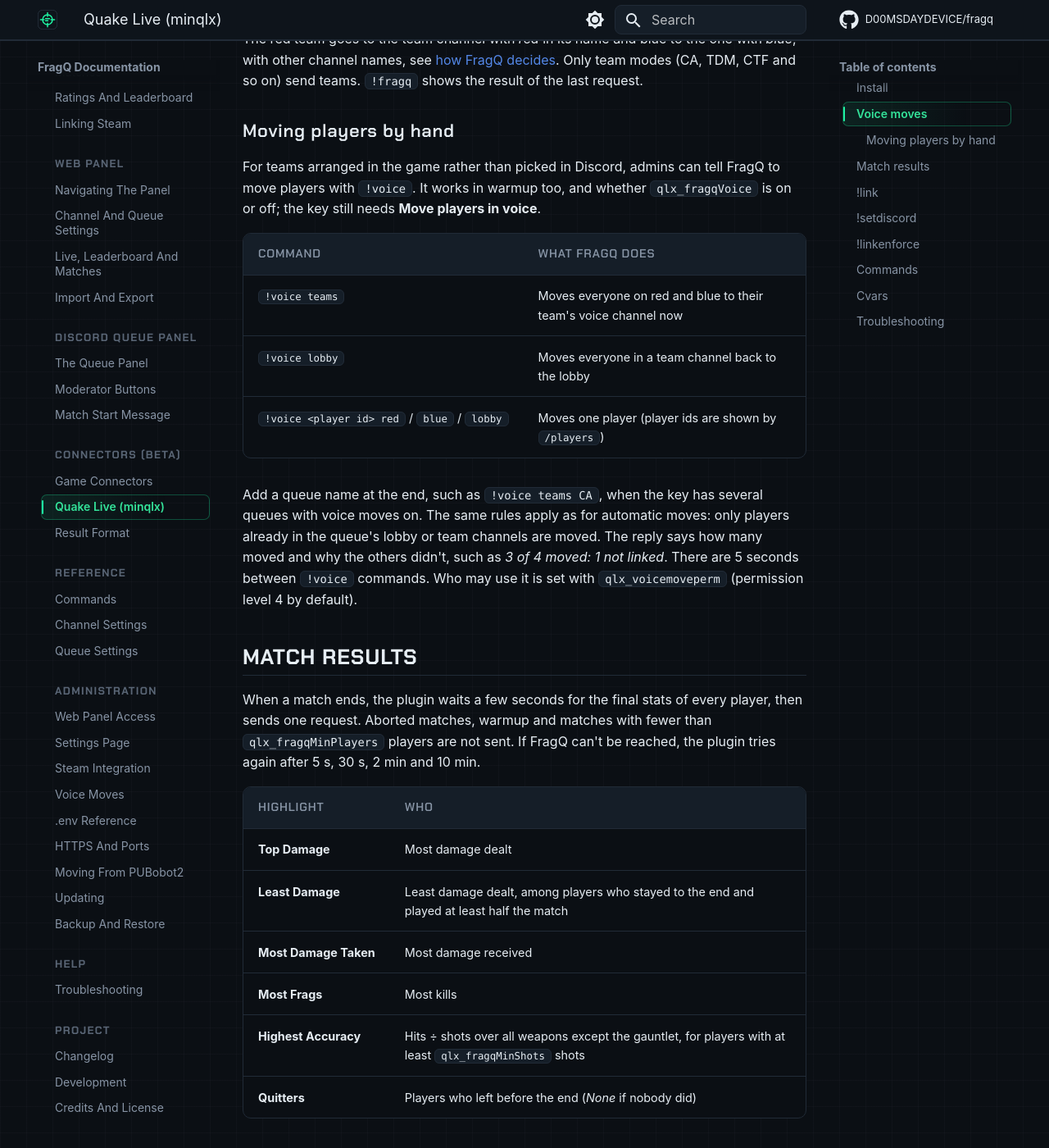
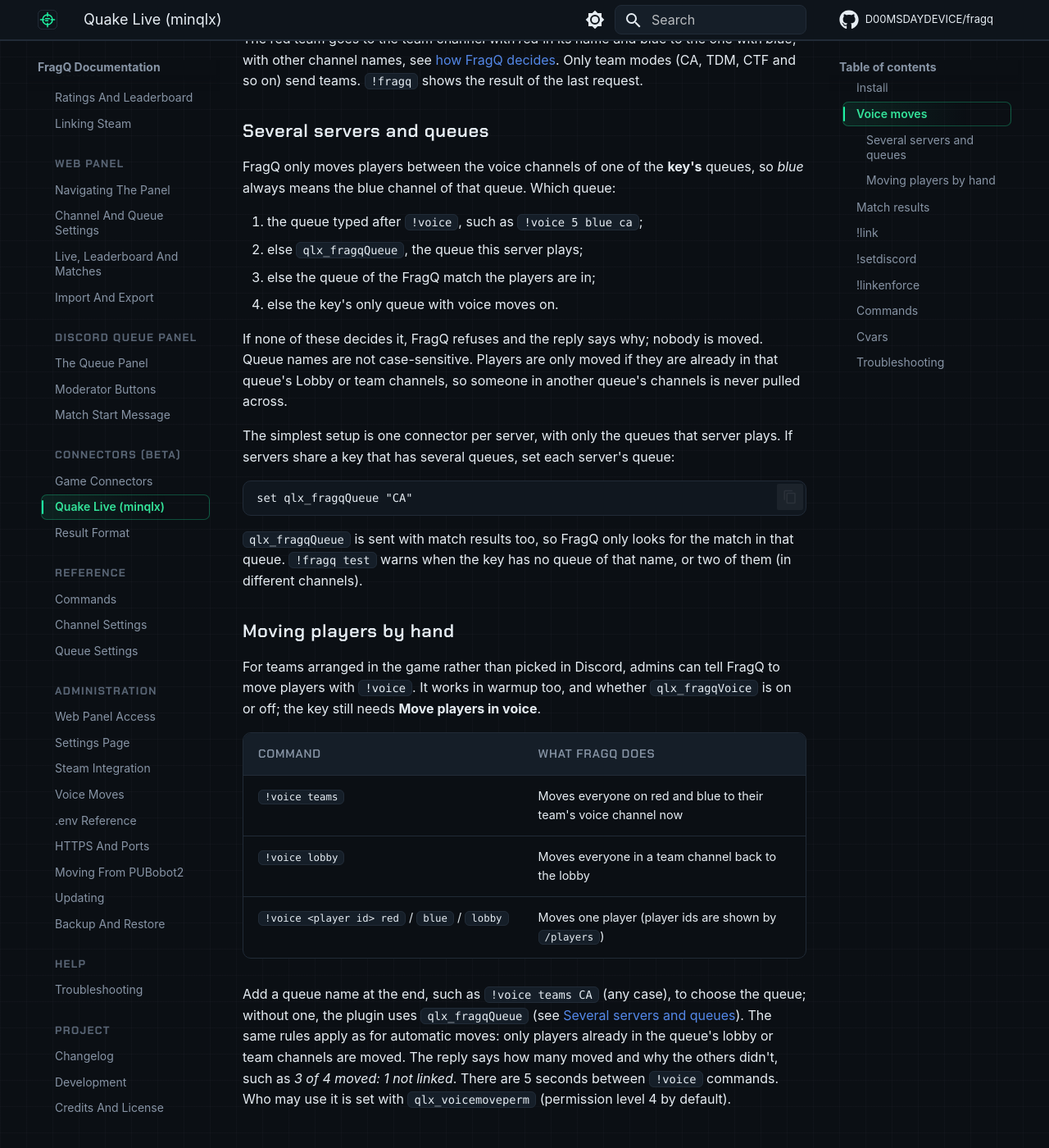
Before and after one commit to D00MSDAYDEVICE/fragq, an MkDocs documentation site: the page built from docs/connectors/quake-live.md, in a window 1280 px wide and 1400 px high, scrolled down 1659 px. Shown: the whole window at 82% size. Built offline with MkDocs 1.6.1 and Material for MkDocs 9.7.7, drawn with Linux system fonts in a browser that asks for light colours; comment, search, counter and statistics services are not loaded; some of the changed text lies outside the part shown.

Commit message:
FragQ 1.3.4
- Quake Live plugin 1.3.0: qlx_fragqQueue names the queue a server plays; it is
  sent with voice requests and results. A queue typed after !voice wins.
- Queue names match in any case; a name two of a key's queues share is refused
  instead of picking one, and an unknown name lists the key's queues.
- Docs: one connector per game server, and how a voice move's queue is chosen.

Co-Authored-By: Claude Opus 5.5 <noreply@anthropic.com>

````diff
--- a/docs/connectors/quake-live.md
+++ b/docs/connectors/quake-live.md
@@ -62,6 +62,30 @@ The red team goes to the team channel with *red* in its name and blue to the one
 channel names, see [how FragQ decides](../administration/voice.md#game-servers). Only team modes (CA, TDM,
 CTF and so on) send teams. `!fragq` shows the result of the last request.
 
+### Several servers and queues
+
+FragQ only moves players between the voice channels of one of the **key's** queues, so *blue* always means
+the blue channel of that queue. Which queue:
+
+1. the queue typed after `!voice`, such as `!voice 5 blue ca`;
+2. else `qlx_fragqQueue`, the queue this server plays;
+3. else the queue of the FragQ match the players are in;
+4. else the key's only queue with voice moves on.
+
+If none of these decides it, FragQ refuses and the reply says why; nobody is moved. Queue names are not
+case-sensitive. Players are only moved if they are already in that queue's Lobby or team channels, so someone
+in another queue's channels is never pulled across.
+
+The simplest setup is one connector per server, with only the queues that server plays. If servers share a key
+that has several queues, set each server's queue:
+
+```text
+set qlx_fragqQueue "CA"
+```
+
+`qlx_fragqQueue` is sent with match results too, so FragQ only looks for the match in that queue. `!fragq test`
+warns when the key has no queue of that name, or two of them (in different channels).
+
 ### Moving players by hand
 
 For teams arranged in the game rather than picked in Discord, admins can tell FragQ to move players with
@@ -74,7 +98,8 @@ in voice**.
 | `!voice lobby` | Moves everyone in a team channel back to the lobby |
 | `!voice <player id> red` / `blue` / `lobby` | Moves one player (player ids are shown by `/players`) |
 
-Add a queue name at the end, such as `!voice teams CA`, when the key has several queues with voice moves on.
+Add a queue name at the end, such as `!voice teams CA` (any case), to choose the queue; without one, the
+plugin uses `qlx_fragqQueue` (see [Several servers and queues](#several-servers-and-queues)).
 The same rules apply as for automatic moves: only players already in the queue's lobby or team channels are
 moved. The reply says how many moved and why the others didn't, such as *3 of 4 moved: 1 not linked*. There
 are 5 seconds between `!voice` commands. Who may use it is set with `qlx_voicemoveperm` (permission level 4 by
@@ -173,7 +198,7 @@ If FragQ can't be reached, players aren't kept out: the plugin lets them join an
 | `!link <player id> <discord id>` | `qlx_fragqAdminLevel` | Link another player's account |
 | `!linkenforce [on\|off]` | `qlx_fragqAdminLevel` | Require linked Steam accounts to play |
 | `!setdiscord <invite URL>` | `qlx_fragqAdminLevel` | The Discord invite shown to players; `off` removes it |
-| `!voice teams` / `lobby` / `<player id> red\|blue\|lobby` | `qlx_voicemoveperm` | [Move players in voice](#moving-players-by-hand) now |
+| `!voice teams` / `lobby` / `<player id> red\|blue\|lobby` `[queue]` | `qlx_voicemoveperm` | [Move players in voice](#moving-players-by-hand) now |
 | `!fragq` | `qlx_fragqAdminLevel` | Status: address, key, last result sent |
 | `!fragq url <address>` | 5 | Set the FragQ address |
 | `!fragq key <key>` | 5, console / rcon only | Set the connector key |
@@ -195,6 +220,7 @@ If FragQ can't be reached, players aren't kept out: the plugin lets them join an
 | `qlx_fragqVerifyTls` | `1` | `0` = accept a self-signed certificate |
 | `qlx_fragqVoice` | `0` | `1` = move players between the queue's Discord voice channels ([voice moves](#voice-moves)) |
 | `qlx_voicemoveperm` | `4` | Permission level for [`!voice`](#moving-players-by-hand) |
+| `qlx_fragqQueue` | | The FragQ queue this server plays, in any case. Sent with voice moves and results ([several servers and queues](#several-servers-and-queues)) |
 
 ## Troubleshooting
 
@@ -203,6 +229,8 @@ If FragQ can't be reached, players aren't kept out: the plugin lets them join an
 | `!fragq test`: *HTTP 401: Invalid connector key* | The key is wrong or was replaced. Set it again with `!fragq key`. |
 | *HTTP 403: … can't be used from …* | The server's address isn't in the connector's **Allowed IPs**. The message shows the address FragQ saw. |
 | *HTTP 401: Not logged in* or *HTTP 404: Wrong address* | The address has a path after the panel's address, such as `https://fragq.example.com/api`. Set it to the panel's address alone with `!fragq url https://fragq.example.com`. Plugin 1.2.1 and later remove the extra path themselves. |
+| *Several of this connector's queues have voice moves on…* | Set `qlx_fragqQueue`, or add the queue's name after `!voice`. |
+| *This connector has 2 queues named …* | Two of the key's queues, in different channels, have the same name. Give each server its own connector, or rename one. |
 | *certificate verify failed* | Set `qlx_fragqVerifyTls 0` for a self-signed certificate. |
 | Results are never sent | `zmq_stats_enable 1` is missing (needed on minqlx and minqlxtended). Check `!fragq` for the last result's status. |
 | Results post without a match number | Fewer than half the match's players have linked Steam accounts, or the match is older than 6 hours, or the queue isn't one of the connector's queues. |
````
Also changed, not shown: CHANGELOG.md (+11 -0 lines), docs/administration/voice.md (+7 -1 lines), docs/connectors/index.md (+8 -1 lines), docs/connectors/result-format.md (+5 -3 lines), docs/getting-started/installation.md (+1 -1 lines), 4 other files.
